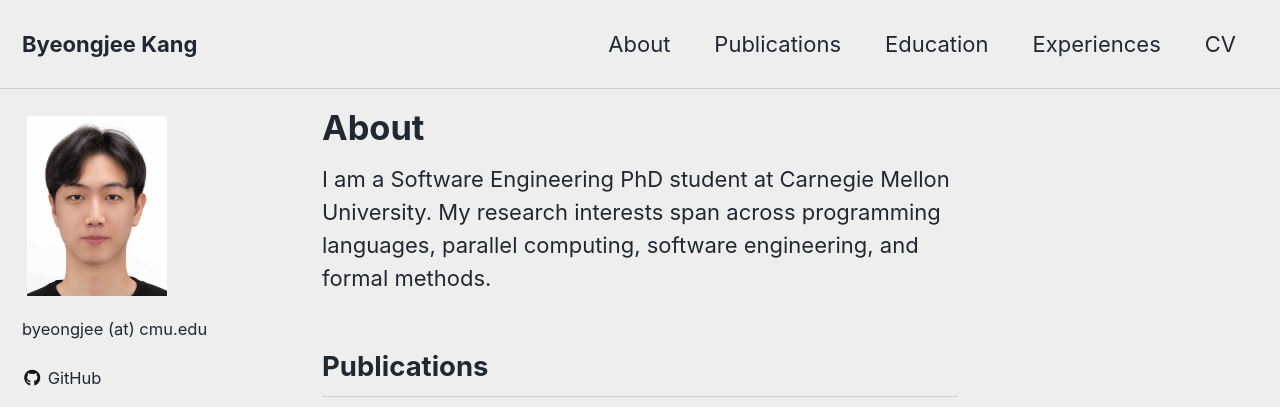
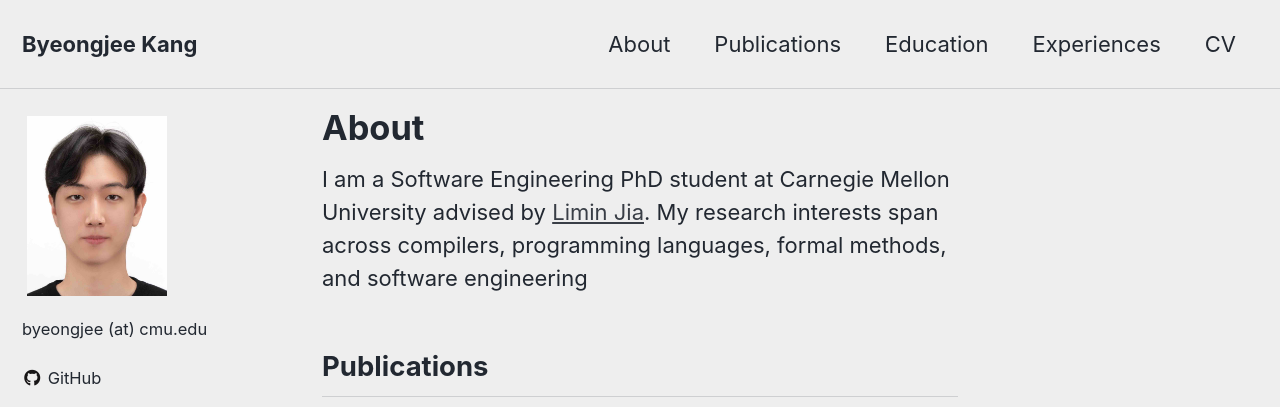
Before and after one commit to byeongjee/byeongjee.github.io, a Jekyll site: the page built from _pages/home.md, in a window 1280 px wide and 1335 px high, cut to the strip 0-407 px from the top of the window. Built offline with Jekyll 4.4.1, drawn with Linux system fonts in a browser that asks for light colours; cached includes are drawn as plain includes; a style sheet for code colours, icons or effects is not loaded.

Commit message:
Update advisor

```diff
--- a/_pages/home.md
+++ b/_pages/home.md
@@ -5,13 +5,13 @@
 ---
 
 
-I am a Software Engineering PhD student at Carnegie Mellon University.
+I am a Software Engineering PhD student at Carnegie Mellon University
+advised by [Limin Jia](https://www.andrew.cmu.edu/user/liminjia/).
 My research interests span across
+compilers,
 programming languages,
-parallel computing,
-software engineering,
-and
-formal methods.
+formal methods,
+and software engineering
 
 ## Publications
 
```
